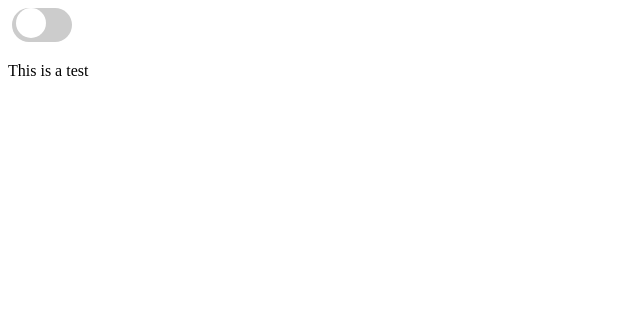
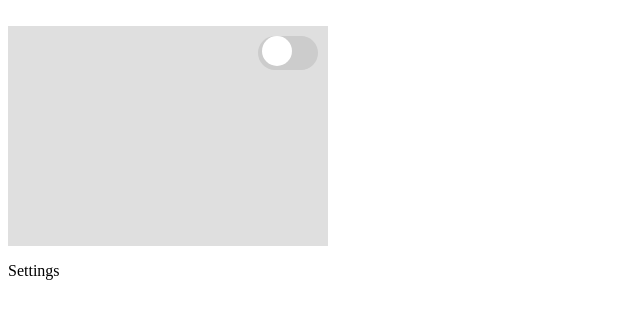
Before and after one commit to eagui020/Cheaper-on-Amazon, a browser extension: page src/app/settings.html in a window 1280 px wide. Shown: the whole page, without its empty margins (0-640 px from the left). Drawn offline with Linux system fonts and the light colour scheme.

Commit message:
made settings box slightly bigger and moved switch further right

```diff
--- a/src/app/settings.html
+++ b/src/app/settings.html
@@ -7,7 +7,7 @@
         height: 200px;
         width: 300px;
         font-family: Helvetica, Ubuntu, Arial, sans-serif;
-        background-color: dimgray;
+        background-color: rgb(223, 223, 223);
     }
 
     h1 {
@@ -19,6 +19,7 @@
     /* The switch - the box around the slider */
     .switch {
         position: relative;
+        left:240px;
         display: inline-block;
         width: 60px;
         height: 34px;
@@ -78,13 +79,15 @@
         }
 </style>
 <head>
-    <title>Testing</title>
+    <title>Settings</title>
 </head>
 <body>
-    <label class="switch">
-        <input type="checkbox">
-        <span class="slider round"></span>
-    </label>
-    <p>This is a test</p>
+    <div id="mainPopup">
+        <label class="switch">
+            <input type="checkbox">
+            <span class="slider round"></span>
+        </label>
+    </div>
+    <p>Settings</p>
 </body>
 </html>
```
